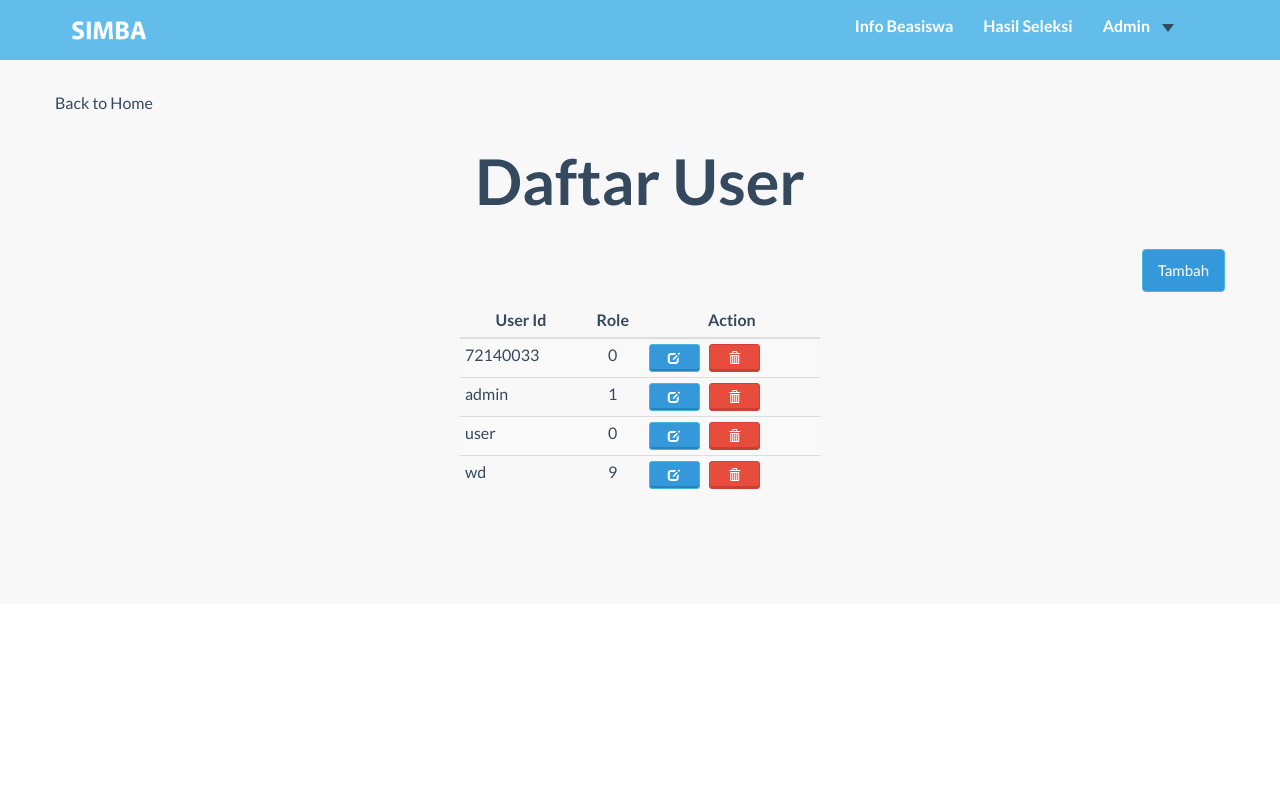
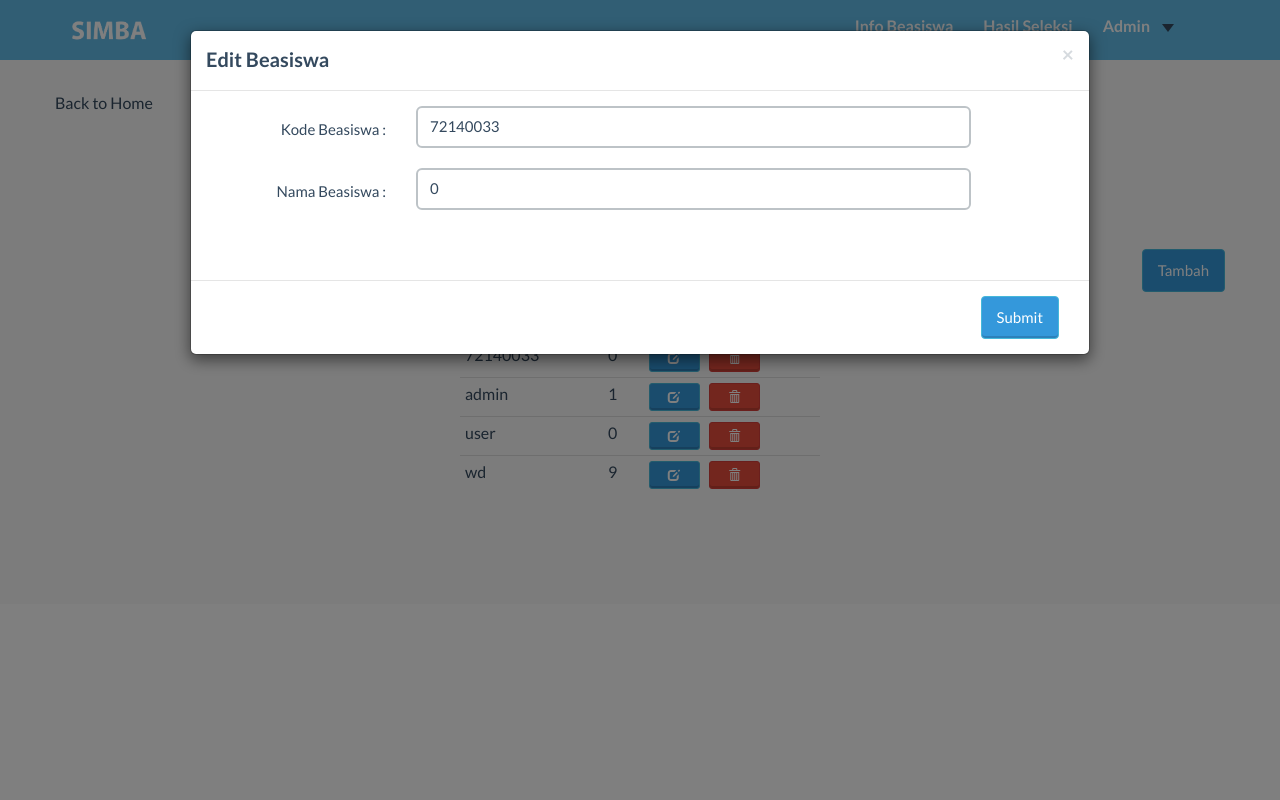
Before and after one commit to aamesaa/beasiswa, a PHP site: page /user_admin/daftar_user.php in a window 1280 px wide, after a click that opens the changed part. Run offline with PHP 8.4, Linux system fonts and the light colour scheme; data comes from the database, SQL or seed files in the repository; some libraries are stand-ins or nearby versions.

Commit message:
Add Modal
Masih error

```diff
--- a/user_admin/daftar_user.php
+++ b/user_admin/daftar_user.php
@@ -107,12 +107,58 @@ $getDataBsw=mysqli_query($koneksi,"SELECT * FROM system_usr");
               <td>'.$row['user_id'].'</td>
               <td class="text-center">'.$row['role'].'</td>
               <td>
+              <!-- Trigger the modal with a button -->
               <button type="button" class="btn btn-embossed btn-info btn-xs" style="padding-right:-20"data-toggle="modal" data-target="#myModal'.$row['user_id'].'"> &nbsp &nbsp <span class="	glyphicon glyphicon-edit"></span></button>
               &nbsp
               <button class="btn btn-danger btn-embossed btn-xs">&nbsp &nbsp <span class="glyphicon glyphicon-trash"></span></button>
 
-              </td>
-            </tr>';
+              <!-- Modal -->
+              <div class="modal fade" id="myModal'.$row['user_id'].'" role="dialog">
+                <div class="modal-dialog modal-lg">
+                  <div class="modal-content">
+                    <div class="modal-header">
+                      <button type="button" class="close" data-dismiss="modal" style="color:#34495e;">&times;</button>
+                      <h4 class="modal-title">Edit Beasiswa</h4>
+                    </div>
+                    <div class="modal-body">
+                    <div class="container">
+
+                      <form class="form-horizontal" action="edit_beasiswa.php" method="POST">
+                    <div class="form-group">
+                      <label class="control-label col-sm-2" for="user_id">Kode Beasiswa :</label>
+                      <div class="col-sm-6">
+                        <input type="text" class="form-control" id="user_id" name="user_id" value="'.$row['user_id'].'">
+                      </div>
+                    </div>
+                      <div class="form-group">
+                        <label class="control-label col-sm-2" for="namabsw">Nama Beasiswa :</label>
+                        <div class="col-sm-6">
+                          <input type="text" class="form-control" id="role" name="role" value="'.$row['role'].'">
+                        </div>
+                      </div>
+
+                      <div class="form-group">
+
+                      </div>
+
+                    </div>
+                    </div>
+                    <div class="modal-footer">
+                    <div class="form-group">
+                      <div class="col-sm-offset-2 col-sm-10">
+                        <button type="submit" class="btn btn-embossed btn-info" value="submit">Submit</button>
+                      </div>
+                    </div>
+                  </form>
+                    </div>
+                  </div>
+                </div>
+              </div>
+
+
+              </tr>
+
+              ';
             }
             ?>
           </tbody>
```
